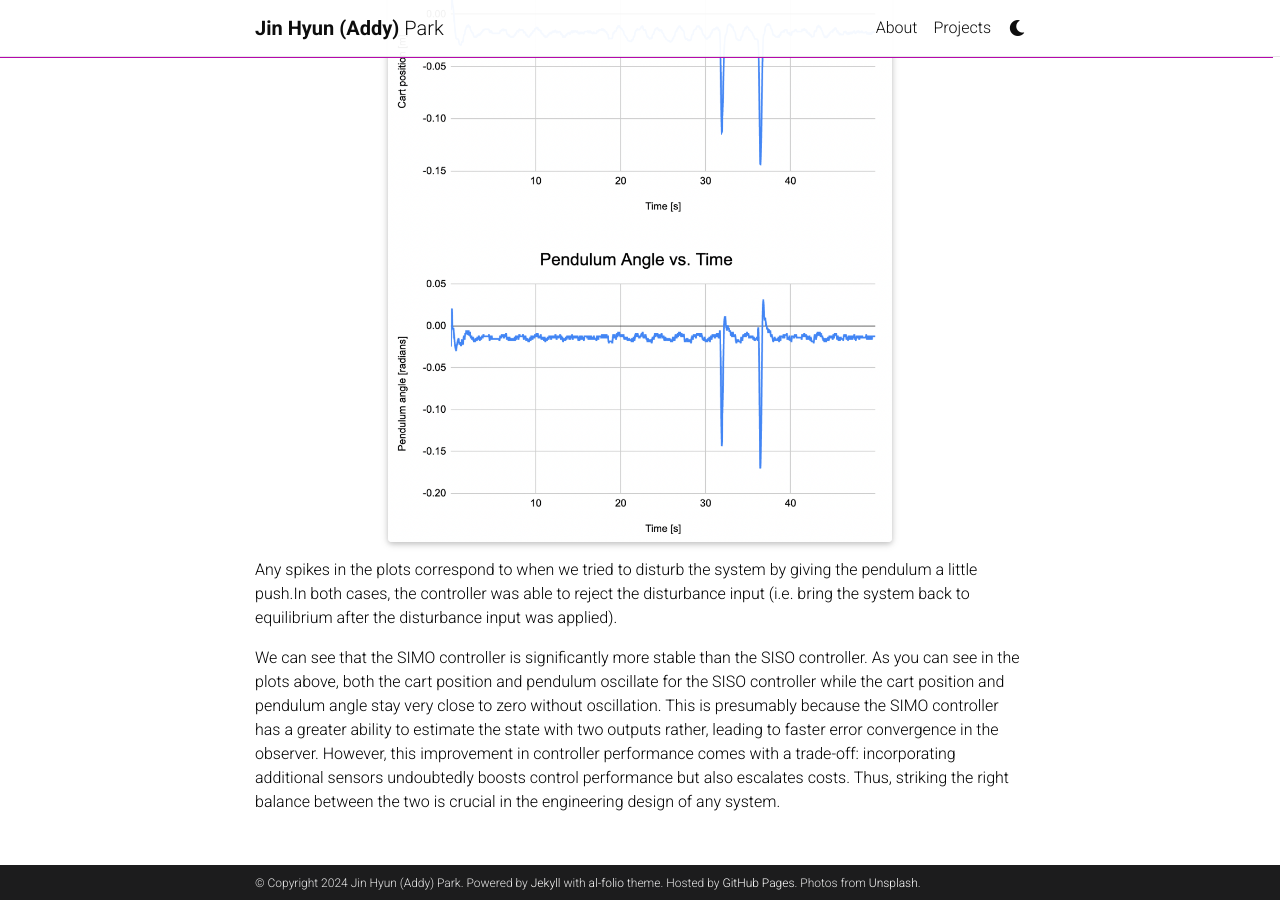
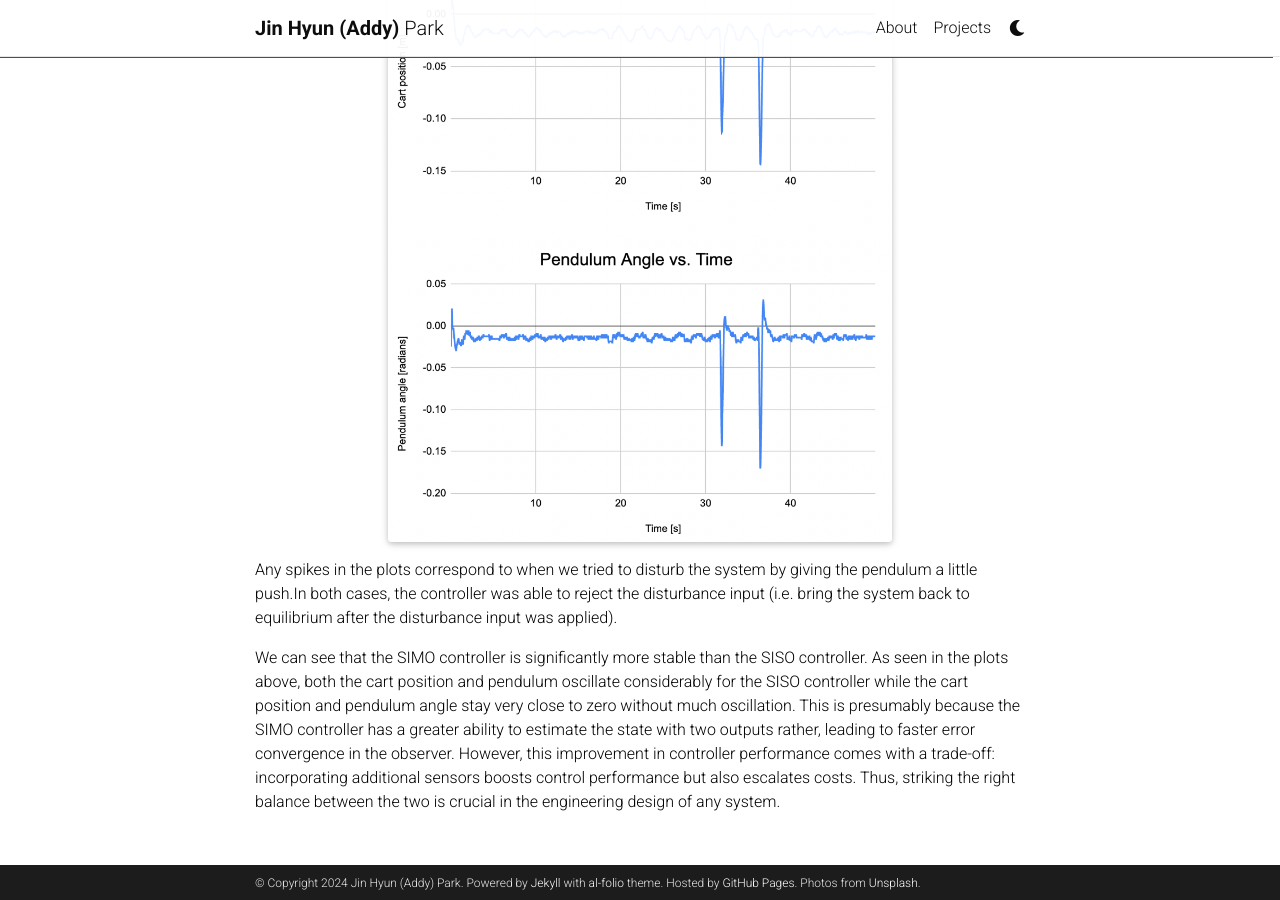
Before and after one commit to jinhyunpark2459/jinhyunpark2459.github.io, a Jekyll site: the page built from _projects/inverted_pendulum_2.md, in a window 1280 px wide and 900 px high, scrolled down 6063 px. Built offline with Jekyll 4.4.1, drawn with Linux system fonts in a browser that asks for light colours; full-size pictures stand in for the smaller copies a plugin makes; comment, search, counter and statistics services are not loaded; a style sheet for code colours, icons or effects is not loaded.

Commit message:
Update inverted_pendulum_2.md

```diff
--- a/_projects/inverted_pendulum_2.md
+++ b/_projects/inverted_pendulum_2.md
@@ -248,4 +248,4 @@
 
 Any spikes in the plots correspond to when we tried to disturb the system by giving the pendulum a little push.In both cases, the controller was able to reject the disturbance input (i.e. bring the system back to equilibrium after the disturbance input was applied).
 
-We can see that the SIMO controller is significantly more stable than the SISO controller. As you can see in the plots above, both the cart position and pendulum oscillate for the SISO controller while the cart position and pendulum angle stay very close to zero without oscillation. This is presumably because the SIMO controller has a greater ability to estimate the state with two outputs rather, leading to faster error convergence in the observer. However, this improvement in controller performance comes with a trade-off: incorporating additional sensors undoubtedly boosts control performance but also escalates costs. Thus, striking the right balance between the two is crucial in the engineering design of any system.
+We can see that the SIMO controller is significantly more stable than the SISO controller. As seen in the plots above, both the cart position and pendulum oscillate considerably for the SISO controller while the cart position and pendulum angle stay very close to zero without much oscillation. This is presumably because the SIMO controller has a greater ability to estimate the state with two outputs rather, leading to faster error convergence in the observer. However, this improvement in controller performance comes with a trade-off: incorporating additional sensors  boosts control performance but also escalates costs. Thus, striking the right balance between the two is crucial in the engineering design of any system.
```
